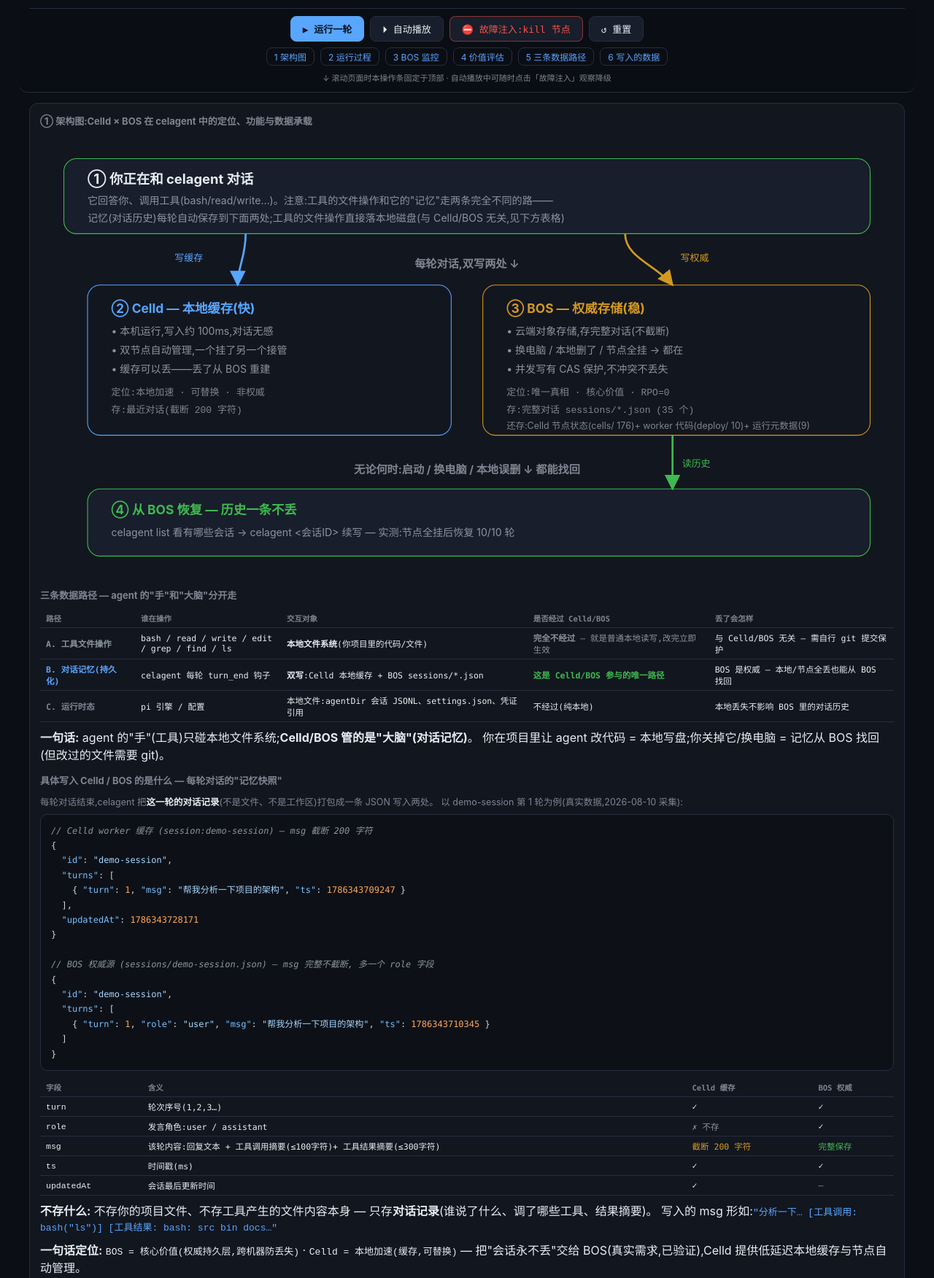
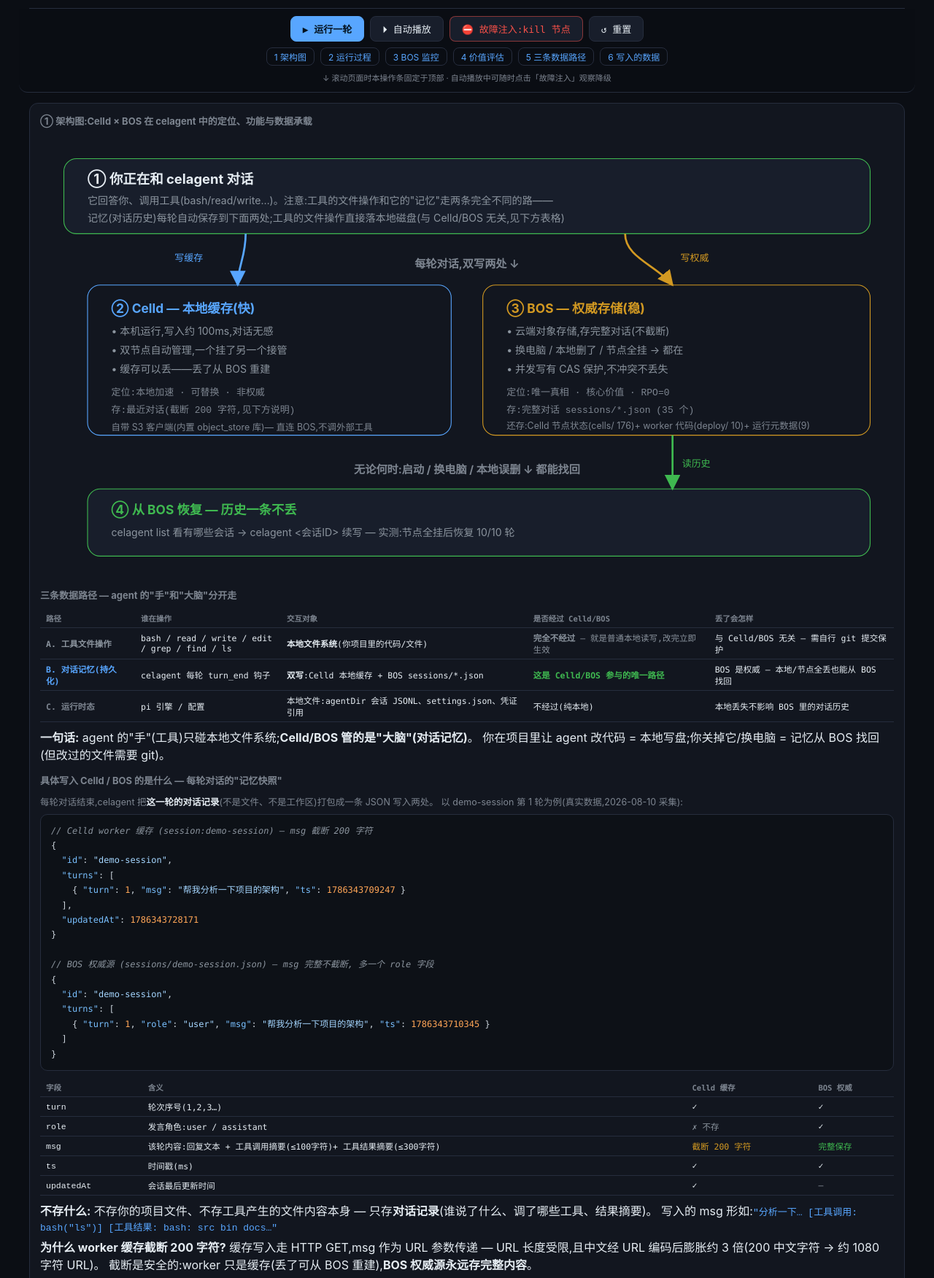
Before and after one commit to hxddh/celagent, a website: page docs/celld-bos-architecture-demo.html in a window 1280 px wide. Shown: the part 89-1841 px from the top of the page at 73% size. Drawn offline with Linux system fonts and the light colour scheme.

Commit message:
HTML: 补 Celld 自带 S3 客户端事实 + 解释'截断 200 字符'原因
- Celld 框新增: 自带 S3 客户端(内置 object_store 库)— 直连 BOS, 不调外部工具
  (基于本机二进制实测: object_store/0.11.2 + AWS4-HMAC-SHA256 签名内嵌,
  不调用 aws CLI; --bucket 是唯一必选参数)
- '具体写入的数据'区块新增说明: 为什么 worker 缓存截断 200 字符 —
  缓存写入走 HTTP GET, msg 作 URL 参数, URL 长度受限 + 中文编码膨胀 ~3x
  (200 中文字符 → ~1080 字符 URL); 截断安全: worker 只是缓存, BOS 永远存完整
- 重叠 0, 4/4 检查通过

```diff
--- a/docs/celld-bos-architecture-demo.html
+++ b/docs/celld-bos-architecture-demo.html
@@ -241,7 +241,8 @@
     <text x="90" y="277" font-size="13" fill="#8b949e">• 双节点自动管理,一个挂了另一个接管</text>
     <text x="90" y="301" font-size="13" fill="#8b949e">• 缓存可以丢——丢了从 BOS 重建</text>
     <text x="90" y="330" font-size="12" fill="#7d8590" font-family="monospace">定位:本地加速 · 可替换 · 非权威</text>
-    <text x="90" y="352" font-size="12" fill="#7d8590" font-family="monospace">存:最近对话(截断 200 字符)</text>
+    <text x="90" y="352" font-size="12" fill="#7d8590" font-family="monospace">存:最近对话(截断 200 字符,见下方说明)</text>
+    <text x="90" y="374" font-size="11.5" fill="#7d8590">自带 S3 客户端(内置 object_store 库)— 直连 BOS,不调外部工具</text>
 
     <!-- BOS 框 -->
     <rect x="560" y="190" width="490" height="190" rx="16" fill="#12161f" stroke="#d29922"/>
@@ -345,6 +346,11 @@
     <div class="dataflow-note" style="margin-top:8px">
       <b>不存什么:</b> 不存你的项目文件、不存工具产生的文件内容本身 — 只存<b>对话记录</b>(谁说了什么、调了哪些工具、结果摘要)。
       写入的 msg 形如:<code style="color:var(--blue)">"分析一下… [工具调用: bash(&#34;ls&#34;)] [工具结果: bash: src bin docs…"</code>
+    </div>
+    <div class="dataflow-note" style="margin-top:6px">
+      <b>为什么 worker 缓存截断 200 字符?</b> 缓存写入走 HTTP GET,msg 作为 URL 参数传递 —
+      URL 长度受限,且中文经 URL 编码后膨胀约 3 倍(200 中文字符 → 约 1080 字符 URL)。
+      截断是安全的:worker 只是缓存(丢了可从 BOS 重建),<b>BOS 权威源永远存完整内容</b>。
     </div>
   </div>
 
```
